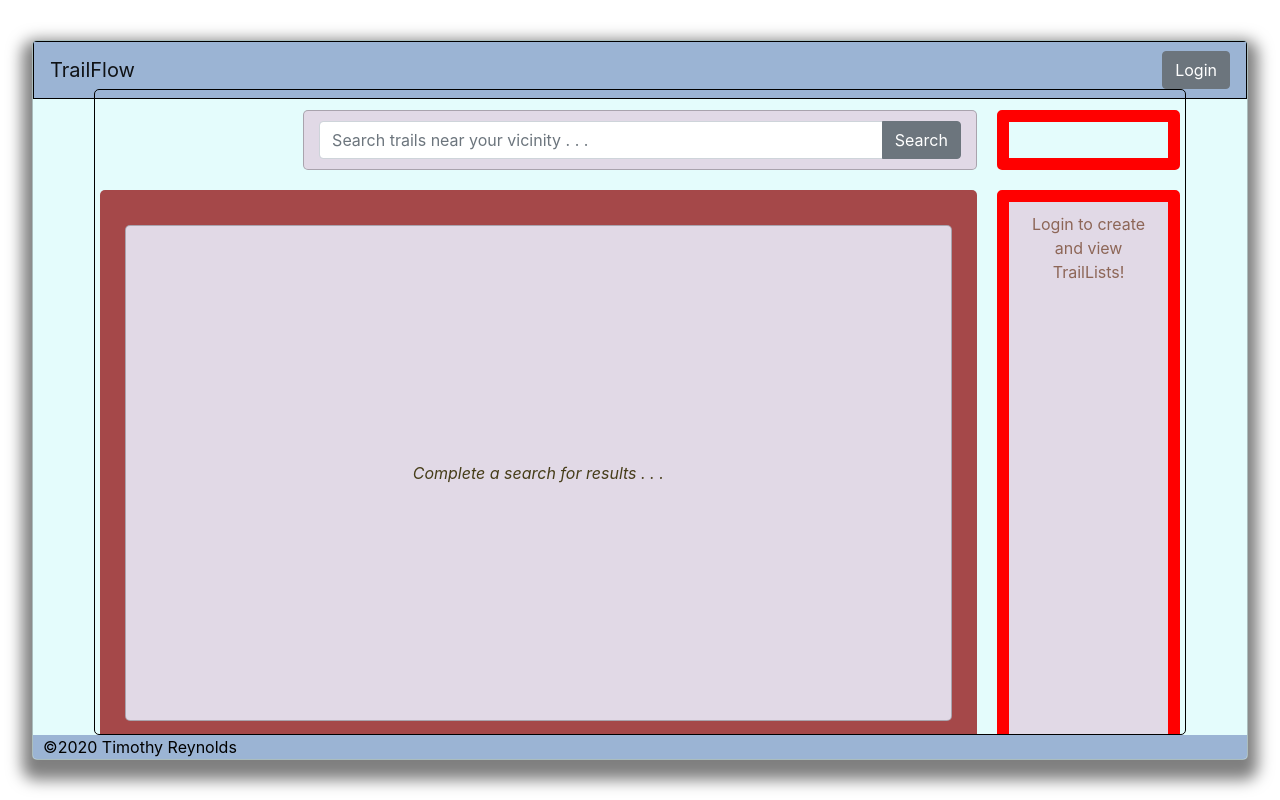
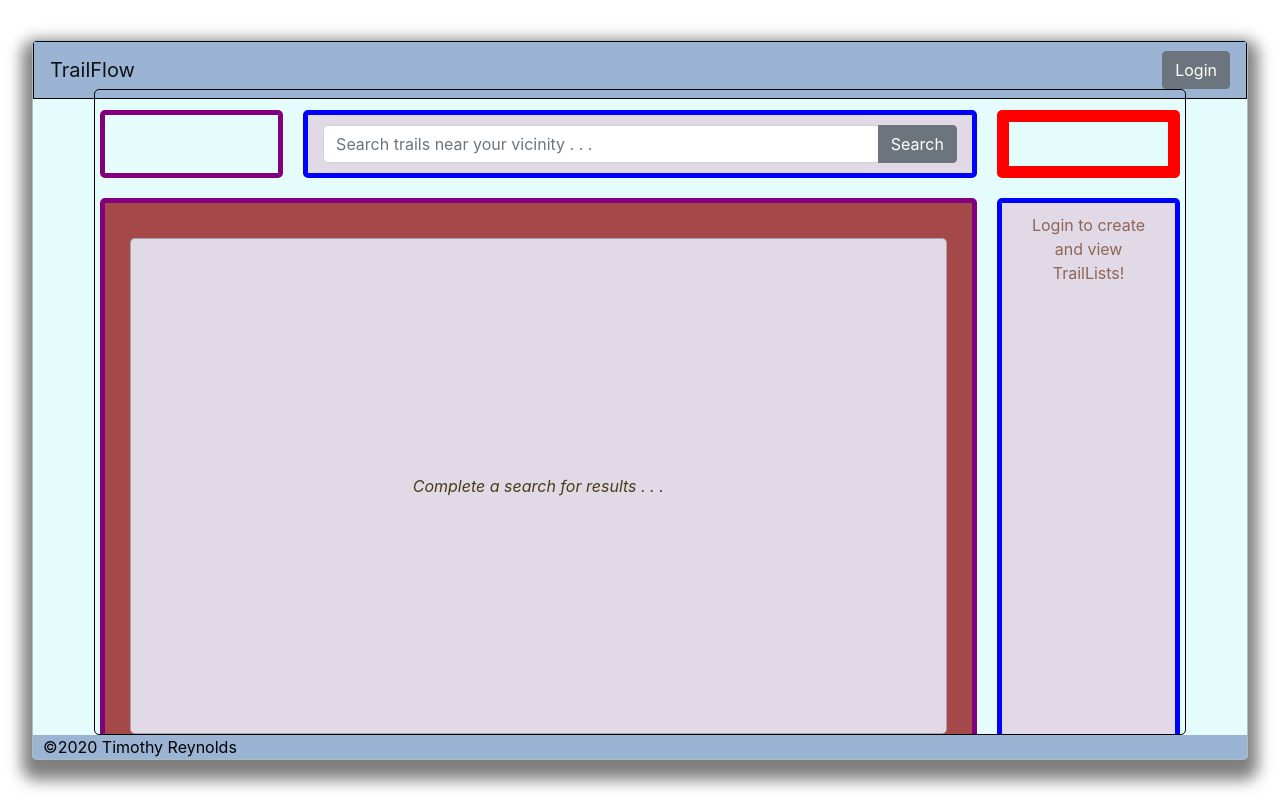
Before and after one commit to tjreynolds91/TrailFlow-Client, a React (Create React App) app: page / in a window 1280 px wide. Built offline with nearby package versions, Linux system fonts and the light colour scheme.

Commit message:
col colors

```diff
--- a/src/components/Layout.jsx
+++ b/src/components/Layout.jsx
@@ -134,7 +134,7 @@ export default class Layout extends React.Component {
                 </div>
               </div>
             </Col> */}
-            <Col className="colTwo brownBG rb">
+            <Col className="colOne brownBG rb">
               <Row className="popBookCarousel rb">
                 <Col
                   id="displaySearchContent"
@@ -163,7 +163,7 @@ export default class Layout extends React.Component {
                 </Col>
               </Row>
             </Col>
-            <Col className="colThree col colColor rb bsb" xs="2">
+            <Col className="colTwo col colColor rb bsb" xs="2">
               <UserListMenu token={this.props.token} />
             </Col>
           </Row>
--- a/src/css/components.css
+++ b/src/css/components.css
@@ -51,7 +51,7 @@ code {
 .col {
   margin: 10px;
   padding: 10px;
-  /* border: 1px solid black; */
+  border: 5px solid black;
   text-align: center;
   width: 90vw;
 }
@@ -60,13 +60,13 @@ code {
   background-color: #e1d9e6;
 }
 
-.colOne .colThree {
+.colThree {
   width: 15%;
   /* background-color: #714938; */
 }
 
 .rowOne {
-  position: relative;
+  /* position: relative; */
   margin: 0 auto;
   margin-bottom: 10px;
   height: 90%;
@@ -91,10 +91,10 @@ code {
   height: 240px;
 }
 
-/* .catBoxOfTheDay {
-    color: #463d19;
-    background-color: #dec8a0;
-  } */
+.catBoxOfTheDay {
+  color: #463d19;
+  background-color: #dec8a0;
+}
 
 .footer {
   margin: 0 auto;
@@ -241,3 +241,13 @@ code {
   width: 25vw;
   border: 12px solid red;
 }
+
+.colTwo {
+  border: 5px solid blue;
+  padding-right: -150px;
+}
+
+.colOne {
+  border: 5px solid purple;
+  padding-right: -150px;
+}
```
Also changed, not shown: 1 other file (tests, documents, lock files or other folders).
